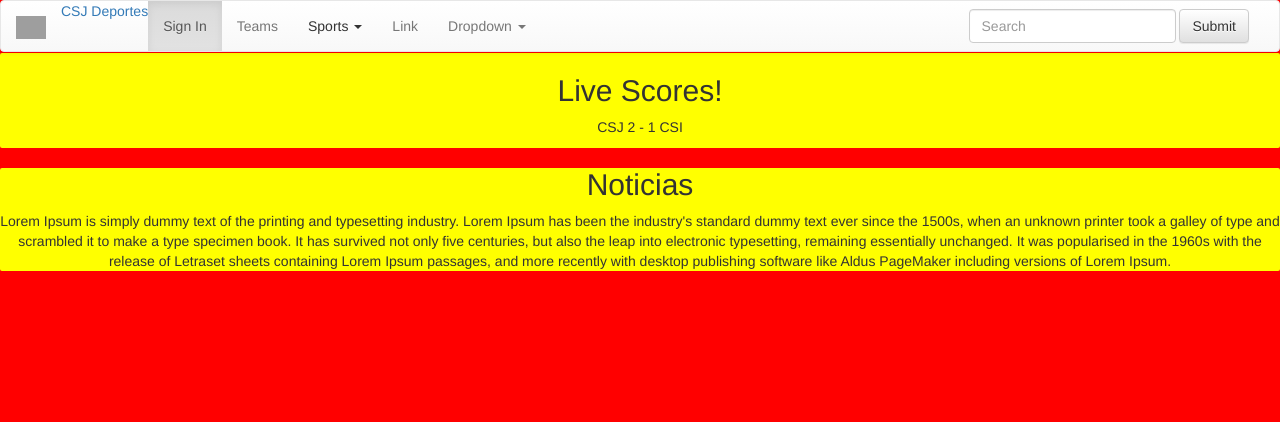
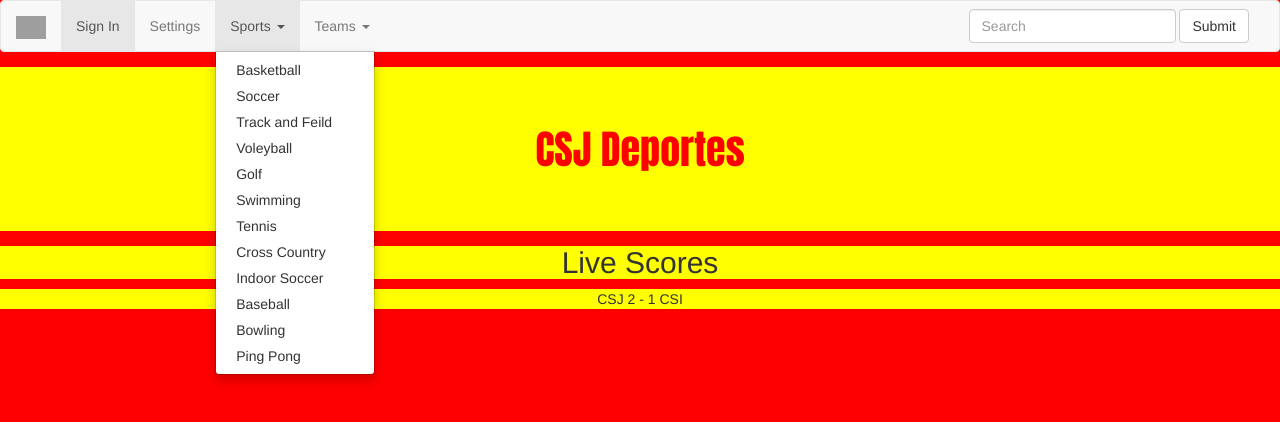
Before and after one commit to markbookk/CSJSportNews, a plain HTML site: page main.html in a window 1280 px wide. Both pictures are taken after a click on the button "Sports". Drawn offline with nearby package versions, Linux system fonts and the light colour scheme; grey boxes are pictures that could not be loaded.

Commit message:
Gracias Pablo

```diff
--- a/main.css
+++ b/main.css
@@ -1,16 +1,20 @@
 body{
-    background-color: red;
+    background: red;
 }
-.liveScores{
+h1{
     text-align: center;
     background: yellow;
-    margin-top: -19px;
-    border-radius: 2px;
-    padding: 1px;
+    border: red;
+    font-family: Impact;
+    font-size: 40px;
+    color: red;
+    padding: 60px;
+    margin: -8px;
+    border-width: large;
+    border-color: red;
+    border-style: solid
 }
-.news{
+h2, p{
     text-align: center;
     background: yellow;
-    margin-top: 10px;
-    border-radius: 2px;
 }
--- a/main.html
+++ b/main.html
@@ -1,52 +1,57 @@
 <!DOCTYPE html>
 <!-- Latest compiled and minified CSS -->
-<link rel="stylesheet" href="https://maxcdn.bootstrapcdn.com/bootstrap/3.3.7/css/bootstrap.min.css" integrity="sha384-BVYiiSIFeK1dGmJRAkycuHAHRg32OmUcww7on3RYdg4Va+PmSTsz/K68vbdEjh4u" crossorigin="anonymous">
-<!-- Optional theme -->
-<link rel="stylesheet" href="https://maxcdn.bootstrapcdn.com/bootstrap/3.3.7/css/bootstrap-theme.min.css" integrity="sha384-rHyoN1iRsVXV4nD0JutlnGaslCJuC7uwjduW9SVrLvRYooPp2bWYgmgJQIXwl/Sp" crossorigin="anonymous">
-<!-- Latest compiled and minified JavaScript -->
-<script src="https://maxcdn.bootstrapcdn.com/bootstrap/3.3.7/js/bootstrap.min.js" integrity="sha384-Tc5IQib027qvyjSMfHjOMaLkfuWVxZxUPnCJA7l2mCWNIpG9mGCD8wGNIcPD7Txa" crossorigin="anonymous"></script>
 <html lang="en">
-<link href="https://fonts.googleapis.com/css?family=Lato" rel="stylesheet">
 <head>
     <meta charset="UTF-8">
     <meta name="viewport" content="width=device-width, initial-scale=1">
+    <link rel="stylesheet" href="https://maxcdn.bootstrapcdn.com/bootstrap/3.3.7/css/bootstrap.min.css" integrity="sha384-BVYiiSIFeK1dGmJRAkycuHAHRg32OmUcww7on3RYdg4Va+PmSTsz/K68vbdEjh4u" crossorigin="anonymous">
     <link rel="stylesheet" href="main.css">
-    </body>
+    <title>CSJ Deportes</title>
+</head>
+
+<body>
+
   <nav class="navbar navbar-default">
     <div class="container-fluid">
 <!-- Brand and toggle get grouped for better mobile display -->
     <div class="navbar-header">
+
       <button type="button" class="navbar-toggle collapsed" data-toggle="collapse" data-target="#bs-example-navbar-collapse-1" aria-expanded="false">
     <span class="sr-only">Toggle navigation</span>
     <span class="icon-bar"></span>
     <span class="icon-bar"></span>
     <span class="icon-bar"></span>
   </button>
-                <a class="navbar-brand" href="#"><img alt="Brand" style="width: 30px" style="height: 50px" src="http://www.aabpr.org/multimedia/photos/B18B5D05-F971-9CDC-2AE4BD358C1E4DFD_lg.jpg"><a>CSJ Deportes</a></a>
+  <a class="navbar-brand" href="#"><img alt="Brand" style="width: 30px" style="height: 50px" src="http://www.aabpr.org/multimedia/photos/B18B5D05-F971-9CDC-2AE4BD358C1E4DFD_lg.jpg"></a>
 </div>
 
 <!-- Collect the nav links, forms, and other content for toggling -->
 <div class="collapse navbar-collapse" id="bs-example-navbar-collapse-1">
   <ul class="nav navbar-nav">
     <li class="active"><a href="#">Sign In <span class="sr-only">(current)</span></a></li>
-                    <li><a href="#">Teams</a></li>
+    <li><a href="#">Settings</a></li>
     <li class="dropdown">
       <a href="#" class="dropdown-toggle" data-toggle="dropdown" role="button" aria-haspopup="true" aria-expanded="false">Sports <span class="caret"></span></a>
       <ul class="dropdown-menu">
-                            <li><a href="#">Action</a></li>
-                            <li><a href="#">Another action</a></li>
-                            <li><a href="#">Something else here</a></li>
-                            <li role="separator" class="divider"></li>
-                            <li><a href="#">Separated link</a></li>
-                            <li role="separator" class="divider"></li>
-                            <li><a href="#">One more separated link</a></li>
+        <li><a href="#">Basketball</a></li>
+        <li><a href="#">Soccer</a></li>
+        <li><a href="#">Track and Feild</a></li>
+        <li><a href="#">Voleyball</a></li>
+        <li><a href="#">Golf</a></li>
+        <li><a href="#">Swimming</a></li>
+        <li><a href="#">Tennis</a></li>
+        <li><a href="#">Cross Country</a></li>
+        <li><a href="#">Indoor Soccer</a></li>
+        <li><a href="#">Baseball</a></li>
+        <li><a href="#">Bowling</a></li>
+        <li><a href="#">Ping Pong</a></li>
       </ul>
     </li>
   </ul>
+
   <ul class="nav navbar-nav navbar-left">
-                    <li><a href="#">Link</a></li>
         <li class="dropdown">
-                        <a href="#" class="dropdown-toggle" data-toggle="dropdown" role="button" aria-haspopup="true" aria-expanded="false">Dropdown <span class="caret"></span></a>
+          <a href="#" class="dropdown-toggle" data-toggle="dropdown" role="button" aria-haspopup="true" aria-expanded="false">Teams <span class="caret"></span></a>
           <ul class="dropdown-menu">
             <li><a href="#">Action</a></li>
             <li><a href="#">Another action</a></li>
@@ -56,6 +61,7 @@
           </ul>
         </li>
       </ul>
+
   <form class="navbar-form navbar-right">
     <div class="form-group">
       <input type="text" class="form-control" placeholder="Search">
@@ -65,20 +71,17 @@
 </div><!-- /.navbar-collapse -->
 </div><!-- /.container-fluid -->
 </nav>
-    </body>
-    <title> CSJ Deportes </title>
-</head>
-<body>
-<div class = liveScores>
-    <h2>Live Scores!</h2>
+
+    <div>
+        <h1>CSJ Deportes</h1>
+    </div>
+    <div>
+      <h2>Live Scores</h2>
       <p>CSJ 2 - 1 CSI</p>
     </div>
-<div class = news>
-    <h2>Noticias</h2>
-    <p>Lorem Ipsum is simply dummy text of the printing and typesetting industry. Lorem Ipsum has been the industry's standard dummy text ever since the 1500s, when an unknown printer
-        took a galley of type and scrambled it to make a type specimen book. It has survived not only five centuries, but also the leap into electronic typesetting, remaining essentially
-        unchanged. It was popularised in the 1960s with the release of Letraset sheets containing Lorem Ipsum passages, and more recently with desktop publishing software like Aldus PageMaker
-        including versions of Lorem Ipsum.</p>
-</div>
+    <script src="https://code.jquery.com/jquery-3.1.1.js" integrity="sha256-16cdPddA6VdVInumRGo6IbivbERE8p7CQR3HzTBuELA=" crossorigin="anonymous"></script>
+    <script src="https://maxcdn.bootstrapcdn.com/bootstrap/3.3.7/js/bootstrap.min.js" integrity="sha384-Tc5IQib027qvyjSMfHjOMaLkfuWVxZxUPnCJA7l2mCWNIpG9mGCD8wGNIcPD7Txa" crossorigin="anonymous"></script>
+
+
 </body>
 </html>
```
Lines whose indentation alone changed are shown as unchanged.
